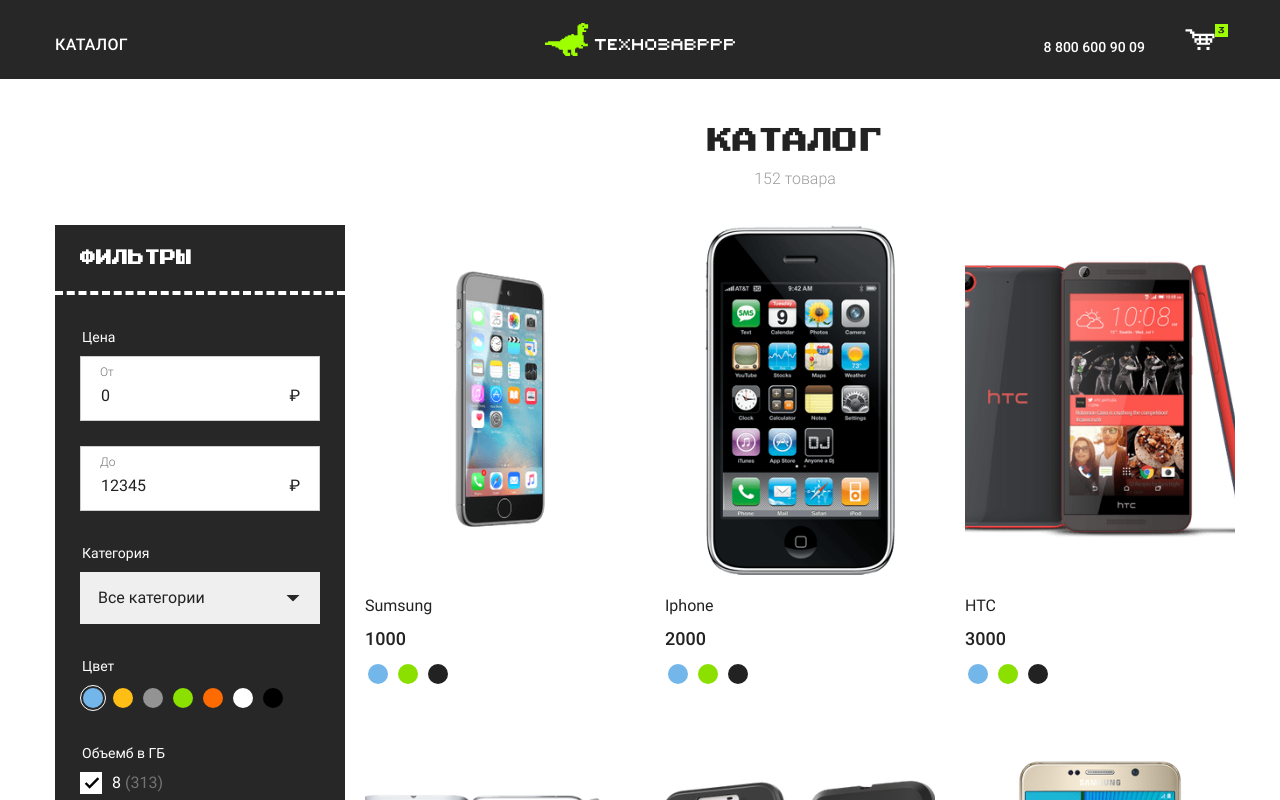
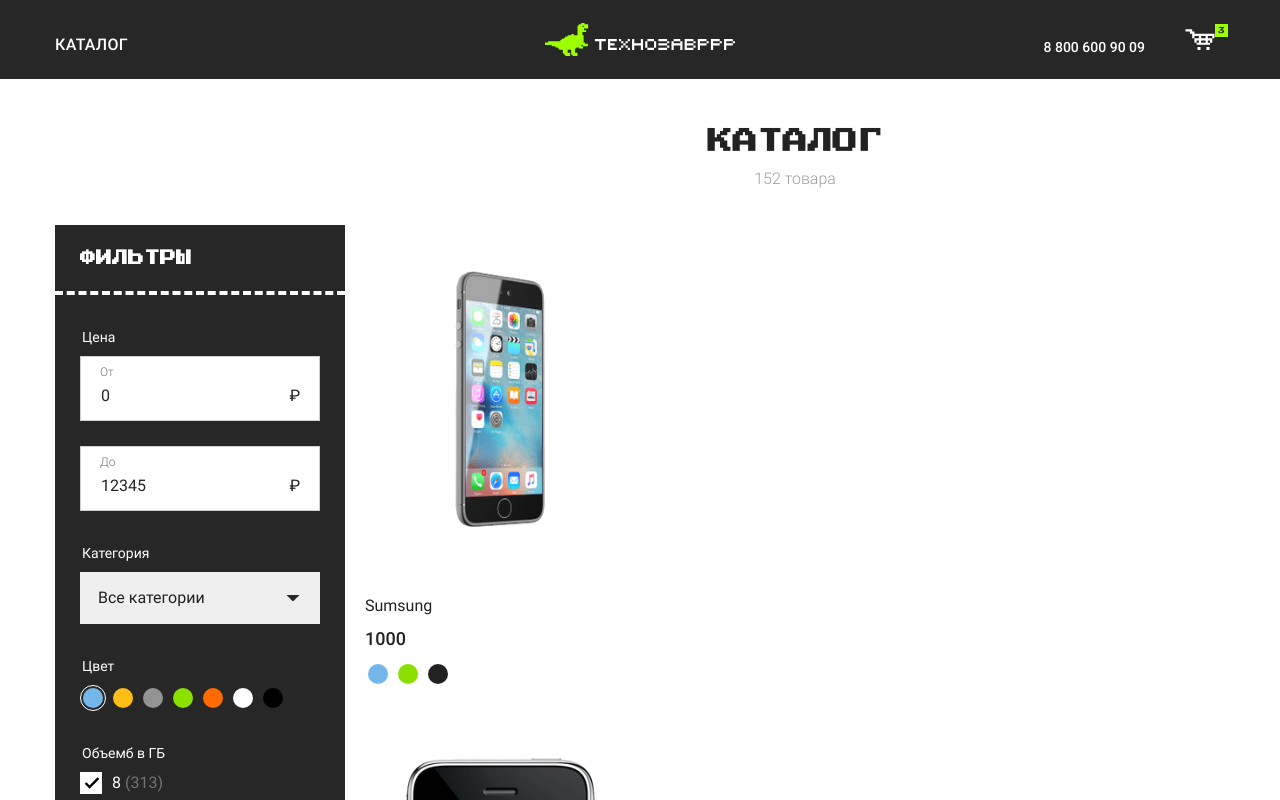
Before and after one commit to vladimirKartyshov/VUE-Ishop, a Vue app: page / in a window 1280 px wide. Shown: the top 800 px of the page. Built offline with nearby package versions, Linux system fonts and the light colour scheme.

Commit message:
block 3 task 4

```diff
--- a/src/App.vue
+++ b/src/App.vue
@@ -1,63 +1,7 @@
 <template>
   <div id="app">
     <section class="catalog">
-      <ul class="catalog__list">
-        <li
-          class="catalog__item"
-          v-for="(product, index) in products"
-          :key="index"
-        >
-          <a class="catalog__pic" href="#">
-            <img :src="product.image" />
-          </a>
-
-          <h3 class="catalog__title">
-            <a href="#"> {{ product.title }}</a>
-          </h3>
-
-          <span class="catalog__price"> {{ product.price }}</span>
-
-          <ul class="colors colors--black">
-            <li class="colors__item">
-              <label class="colors__label">
-                <input
-                  class="colors__radio sr-only"
-                  type="radio"
-                  name="color-1"
-                  value="#73B6EA"
-                  checked=""
-                />
-                <span class="colors__value" style="background-color: #73b6ea">
-                </span>
-              </label>
-            </li>
-            <li class="colors__item">
-              <label class="colors__label">
-                <input
-                  class="colors__radio sr-only"
-                  type="radio"
-                  name="color-1"
-                  value="#8BE000"
-                />
-                <span class="colors__value" style="background-color: #8be000">
-                </span>
-              </label>
-            </li>
-            <li class="colors__item">
-              <label class="colors__label">
-                <input
-                  class="colors__radio sr-only"
-                  type="radio"
-                  name="color-1"
-                  value="#222"
-                />
-                <span class="colors__value" style="background-color: #222">
-                </span>
-              </label>
-            </li>
-          </ul>
-        </li>
-      </ul>
+      <app-product-list :products="products" />
 
       <ul class="catalog__pagination pagination">
         <li class="pagination__item">
@@ -105,16 +49,19 @@
 </template>
 
 <script>
+import AppProductList from './components/ProductList.vue'
 import products from './data/products'
 
 export default {
   name: 'App',
+  components: {
+    AppProductList,
+  },
   data() {
     return {
       products,
     }
   },
-  components: {},
 }
 </script>
 
--- /dev/null
+++ b/src/components/ProductItem.vue
@@ -0,0 +1,63 @@
+<template>
+  <div>
+    <li class="catalog__item">
+      <a class="catalog__pic" href="#">
+        <img :src="product.image" />
+      </a>
+
+      <h3 class="catalog__title">
+        <a href="#"> {{ product.title }}</a>
+      </h3>
+
+      <span class="catalog__price"> {{ product.price }}</span>
+
+      <ul class="colors colors--black">
+        <li class="colors__item">
+          <label class="colors__label">
+            <input
+              class="colors__radio sr-only"
+              type="radio"
+              name="color-1"
+              value="#73B6EA"
+              checked=""
+            />
+            <span class="colors__value" style="background-color: #73b6ea">
+            </span>
+          </label>
+        </li>
+        <li class="colors__item">
+          <label class="colors__label">
+            <input
+              class="colors__radio sr-only"
+              type="radio"
+              name="color-1"
+              value="#8BE000"
+            />
+            <span class="colors__value" style="background-color: #8be000">
+            </span>
+          </label>
+        </li>
+        <li class="colors__item">
+          <label class="colors__label">
+            <input
+              class="colors__radio sr-only"
+              type="radio"
+              name="color-1"
+              value="#222"
+            />
+            <span class="colors__value" style="background-color: #222"> </span>
+          </label>
+        </li>
+      </ul>
+    </li>
+  </div>
+</template>
+
+<script>
+export default {
+  name: 'AppProductItem',
+  props: ['product'],
+}
+</script>
+
+<style></style>
--- /dev/null
+++ b/src/components/ProductList.vue
@@ -0,0 +1,24 @@
+<template>
+  <div>
+    <ul class="catalog__list" v-for="(product, index) in products" :key="index">
+      <app-product-item :product="product" />
+    </ul>
+  </div>
+</template>
+
+<script>
+import AppProductItem from './ProductItem.vue'
+
+export default {
+  name: 'AppProductList',
+  components: {AppProductItem},
+  props: {
+    products: [],
+  },
+  data() {
+    return {}
+  },
+}
+</script>
+
+<style></style>
--- a/src/data.js
+++ b/src/data.js
@@ -1,6 +1,6 @@
-const data = {
-  message: 'Hello world',
-  message2: 'Hello world 2',
-}
+// const data = {
+//   message: 'Hello world',
+//   message2: 'Hello world 2',
+// }
 
-export default data
+// export default data
--- a/src/main.js
+++ b/src/main.js
@@ -1,7 +1,7 @@
 import Vue from 'vue'
 import App from './App.vue'
 
-import data from './data'
+// import data from './data'
 
 Vue.config.productionTip = false
 
@@ -9,5 +9,5 @@
   render: (h) => h(App),
 }).$mount('#app')
 
-alert(data.message)
-alert(data.message2)
+// alert(data.message)
+// alert(data.message2)
```
